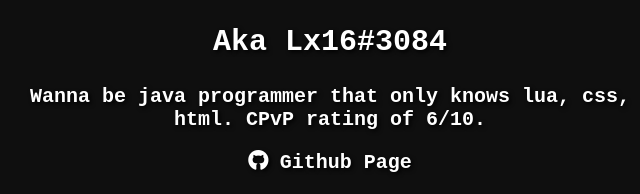
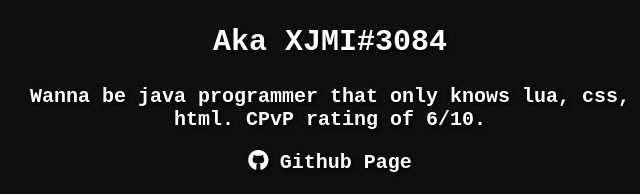
Before and after one commit to XJMI/XJMI, a plain HTML site: page index.html in a window 1280 px wide. Shown: the part 337-531 px from the top of the page, 310-950 px from the left. Drawn offline with Linux system fonts and the light colour scheme.

Commit message:
Update index.html
config issue

```diff
--- a/index.html
+++ b/index.html
@@ -64,7 +64,7 @@
 
         <div id="content" class="contentpane">
             <h1>XJMI</h1>
-            <h2>Aka Lx16#3084</h2>
+            <h2>Aka XJMI#3084</h2>
             <h4>Wanna be java programmer that only knows lua, css, html. CPvP rating of 6/10.<br>
             <p>
                 <i class="fab fa-github"></i> <a href="https://github.com/XJMI">Github Page</a><br>
```
